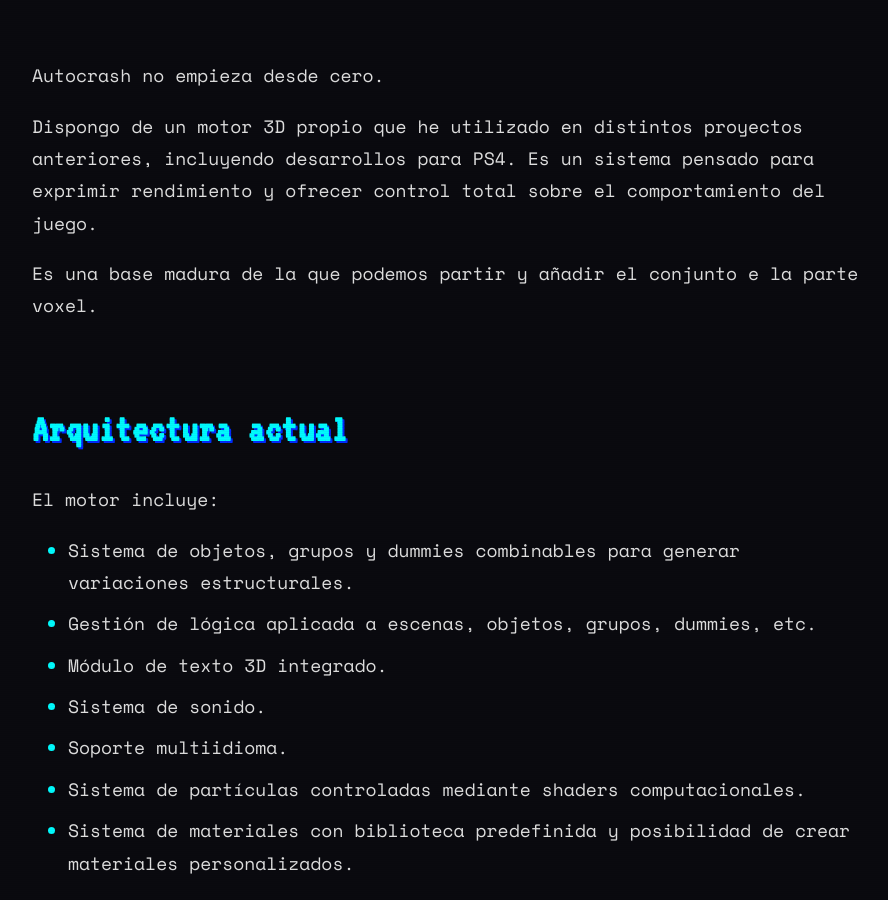
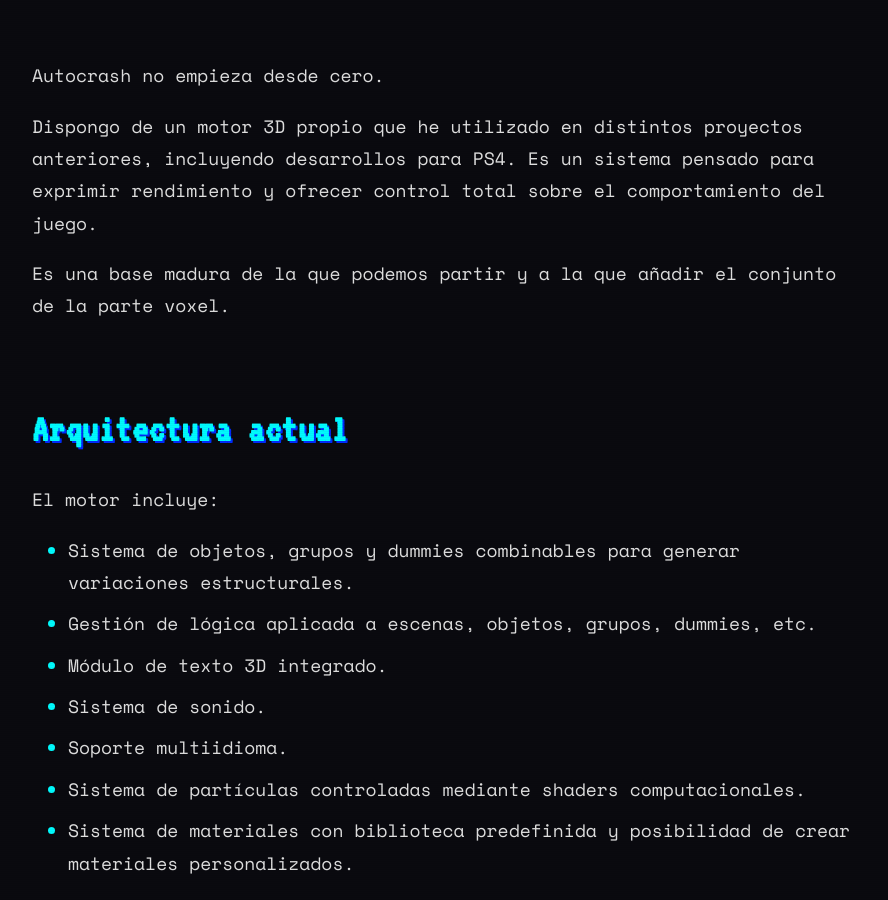
Before and after one commit to anisotropico/autocrash-devlog, a Jekyll site: the page built from _posts/2026-02-26-el-motor-principal.md, in a window 1280 px wide and 900 px high, scrolled down 448 px. Shown: the whole window, without its empty margins (194-1082 px from the left). Built offline with Jekyll 4.4.1, drawn with Linux system fonts in a browser that asks for light colours; comment, search, counter and statistics services are not loaded.

Commit message:
pequeño cambio

```diff
--- a/_posts/2026-02-26-el-motor-principal.md
+++ b/_posts/2026-02-26-el-motor-principal.md
@@ -10,7 +10,7 @@
 
 Dispongo de un motor 3D propio que he utilizado en distintos proyectos anteriores, incluyendo desarrollos para PS4. Es un sistema pensado para exprimir rendimiento y ofrecer control total sobre el comportamiento del juego.
 
-Es una base madura de la que podemos partir y añadir el conjunto e la parte voxel.
+Es una base madura de la que podemos partir y a la que añadir el conjunto de la parte voxel.
 
 ## Arquitectura actual
 
```
